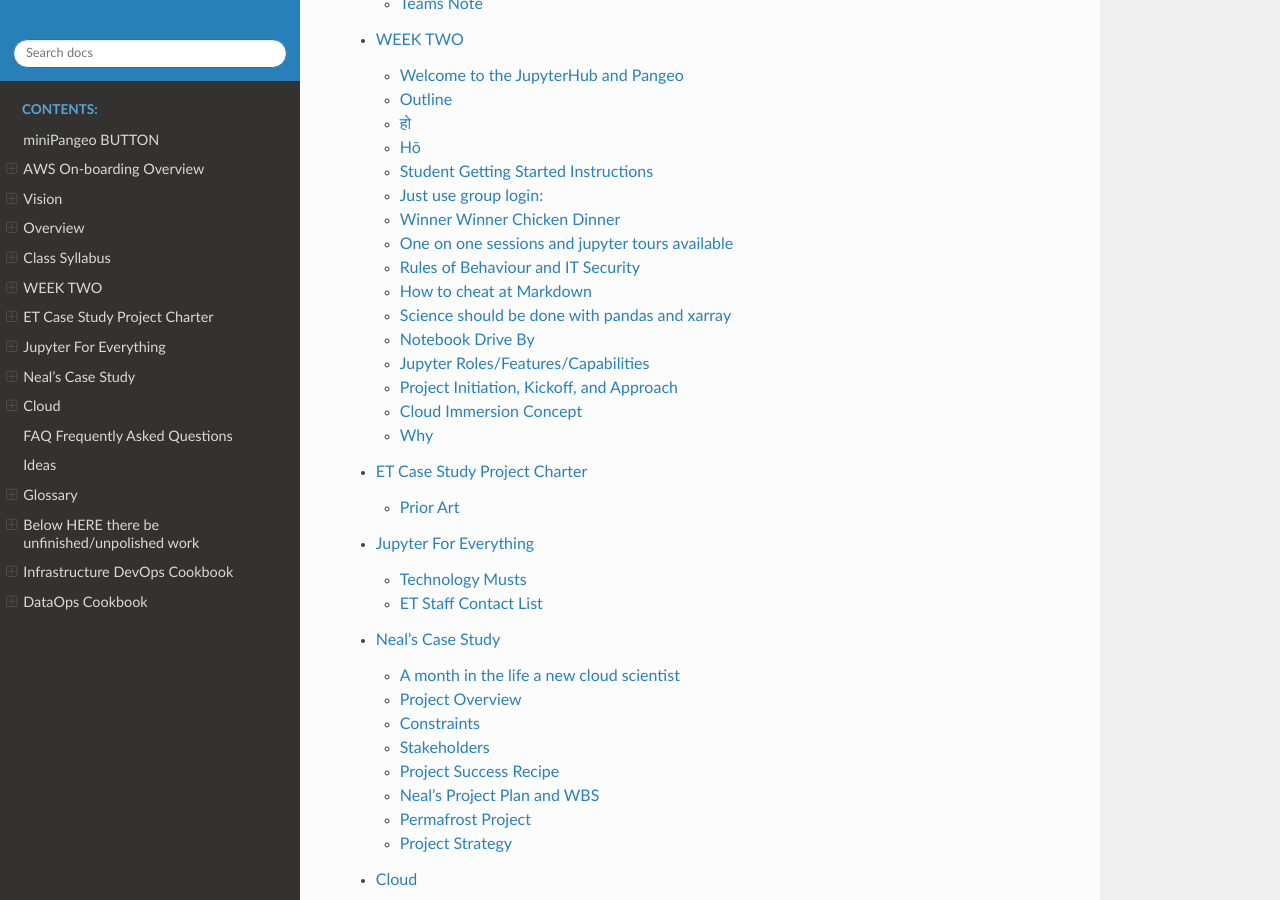
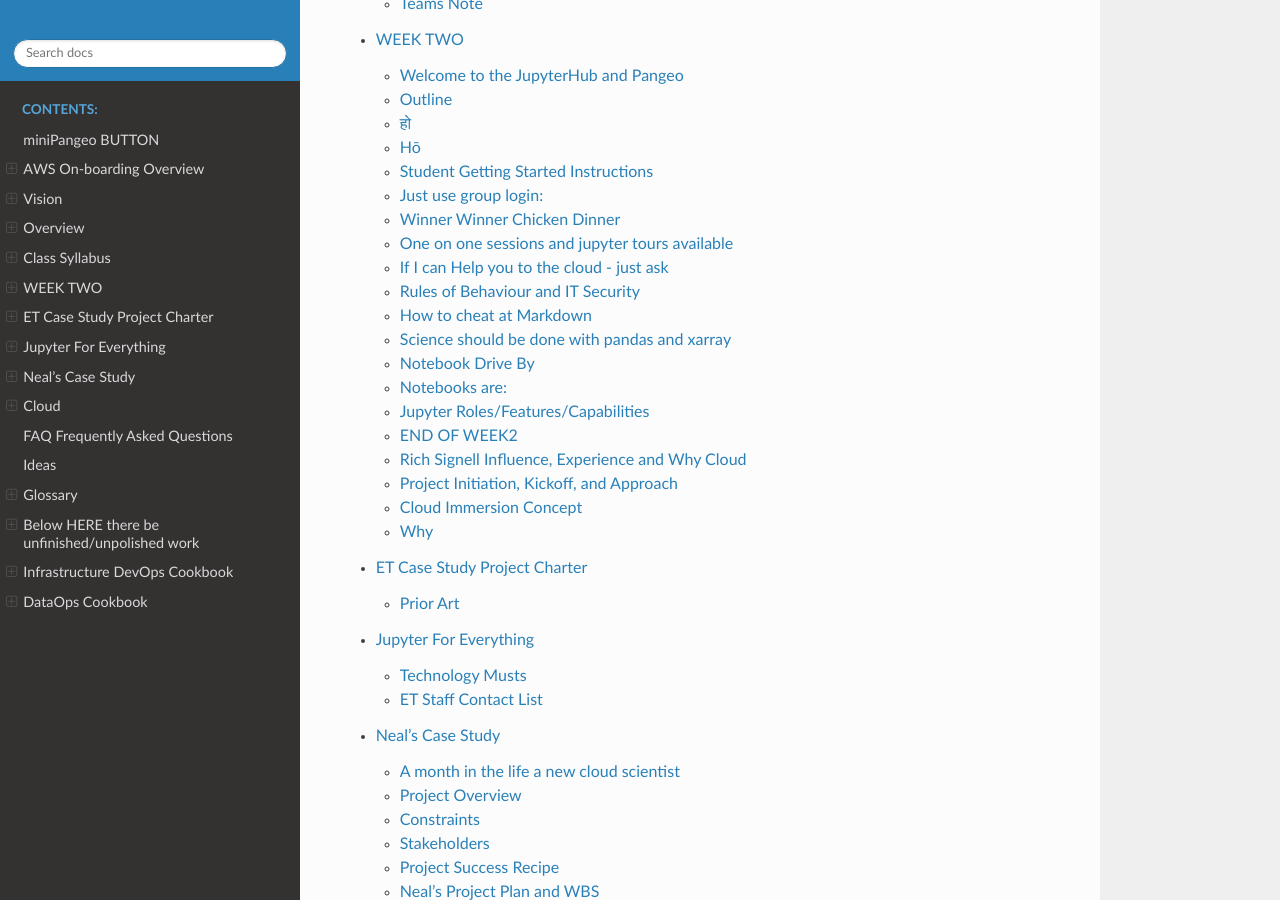
Before and after one commit to tonybutzer/harmony, a Sphinx documentation site: the page built from documentation/source/index.rst, in a window 1280 px wide and 900 px high, scrolled down 972 px. Built offline with Sphinx 7.4.7 and the Read the Docs theme 2.0.0, drawn with Linux system fonts in a browser that asks for light colours; pages that are not in the unit, such as notebooks, are missing from menus; some of the changed lines change nothing that is shown.

Commit message:
automatic git update from Makefile

````diff
--- a/documentation/source/00weekbyweek.md
+++ b/documentation/source/00weekbyweek.md
@@ -160,9 +160,18 @@
 		- SageMaker ML and voila moments
 - Michelle Anthony - any thoughts or questions about how this **disruptive** technology might vector your mid-term roadmap?
 - Matt Rigge - can you talk about your role and your team and your pipeline you are targeting for cloud operation.
-- Example panel based applictions
+- Dev Dahal - talk about logging into Jupyter - opening a terminal and cloning a repo and what you hope to use this class for in your real job
+- Anyone else?
+	- We talked about a bunch of stuff in week 1
+	- Anything we need to clarify about the cloud, AWS or CHS?
+- Example panel based applications
 	- Glaciers
+		- https://edu.oggm.org/en/latest/explorer.html
+		- similar to some of our WMS apps with far less backend engineering - scaffolding
 	- Data Viz applets
+		- widgets
+		- graph display libraries
+		- SDSU viz expert team - comming soon
 - Gradually these classes should become more democratic - with lots of individuals taking the mic.
 - Review last Week
 	- pangeo is great
@@ -244,6 +253,9 @@
 ## One on one sessions and jupyter tours available
 
 - just open a chat with tony butzer for custom notebook tour relevant to your technology interests
+
+## If I can Help you to the cloud - just ask
+- its free free free - I am funded by OpenDataCube
 ---
 ## Rules of Behaviour and IT Security
 
@@ -307,18 +319,33 @@
 
 ### XARRAY
 - I'm doing science with `xarray`
-- everything else is just **glue**
+	- xarray is like the Chicago airport - its not your final destination - but you can get anywhere from there
+- everything else in python is just **glue**
 
 ## Notebook Drive By
 
-### Notbook Pangeo, Xarray, Public Data Assets and Panda
+## Notebooks are:
+- like storyboards for the real movie
+- teaching vehicle to illustrate code and its outputs
+- tool for rapid application development and collaboration
+- the on-ramp to exciting panel applications
+- a way to quickly teleport to your cloud computer with just a browser - even from the beach
+
+### My best notebook to date
+
+[zen](http://10.12.69.233/user/harmony/notebooks/notebook/00-Harmony/02-week2/03-zen.ipynb)
+
+### Notebook illustrates Pangeo, Xarray, Public Data Assets and Panda
 - this notebook was featured by tony butzer at AR19
 - the point is that when we move the Scientist to the data
 	- everyone wins because so much more science and collaboration can be done
 - Can xarray, pangeo and python help automate change detection pipelines for tree regrowth for Dr. Zhou?
+-
 
 #### [pine-lake](http://10.12.69.233/user/harmony/notebooks/notebook/01-Everything-but-harmony/10-DEMO-lite-stac-xarray-all-sandbox/000-demo-pine-lake.ipynb)
 
+
+#### [navigation example one]()
 
 
 
@@ -336,6 +363,10 @@
 - ... and so much more ...  "A lot of people say this Jupyter thing is going to be huge -- its fantastic! -- who knew?"
 
 
+---
+## END OF WEEK2
+---
+
 
 
 
@@ -349,6 +380,9 @@
 FROM developmentseed/geolambda:full
 WORKDIR /home/geolambda
 ```
+
+## Rich Signell Influence, Experience and Why Cloud
+
 
 2. LAB
 3. Organizing our DATA Inputs in the Cloud
````
